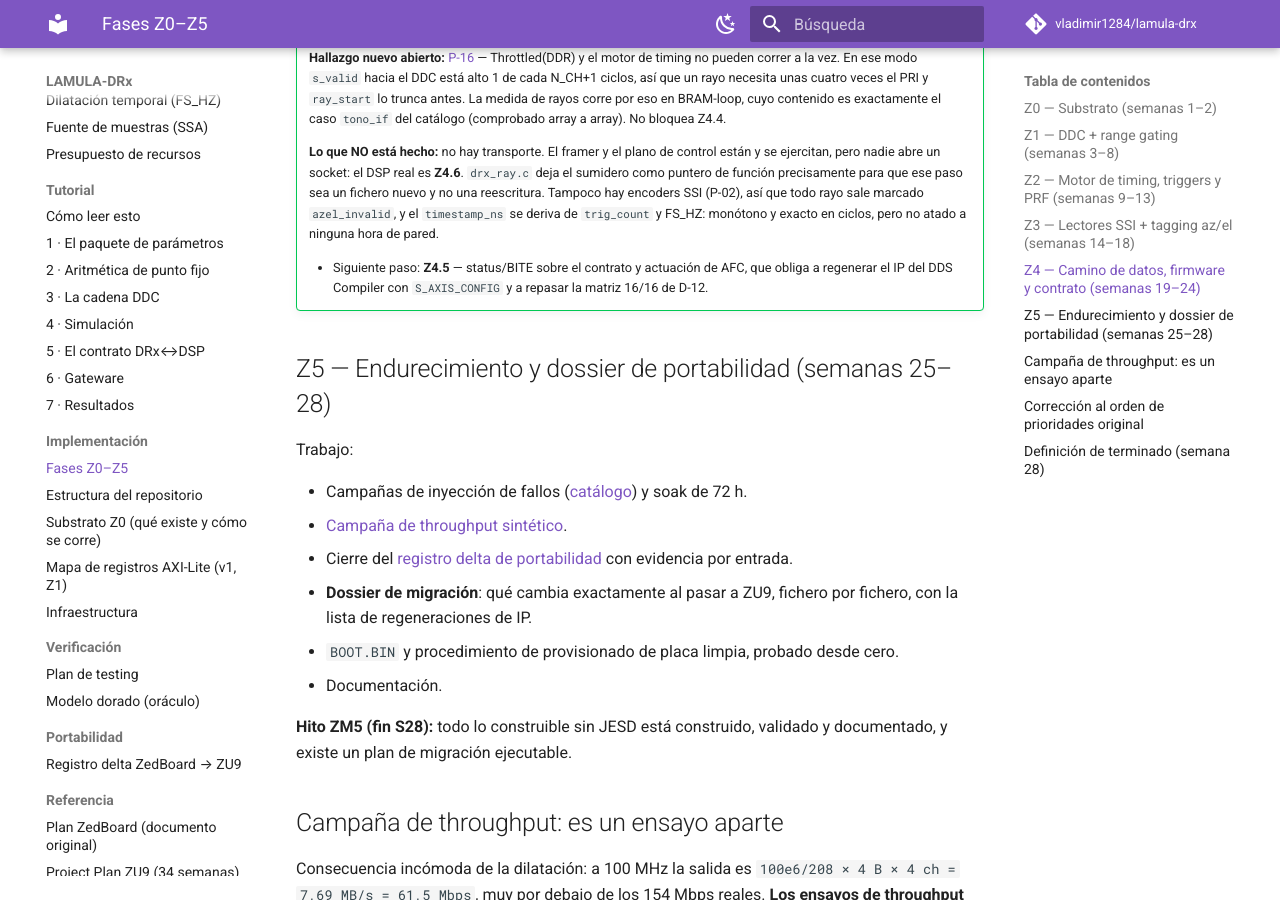
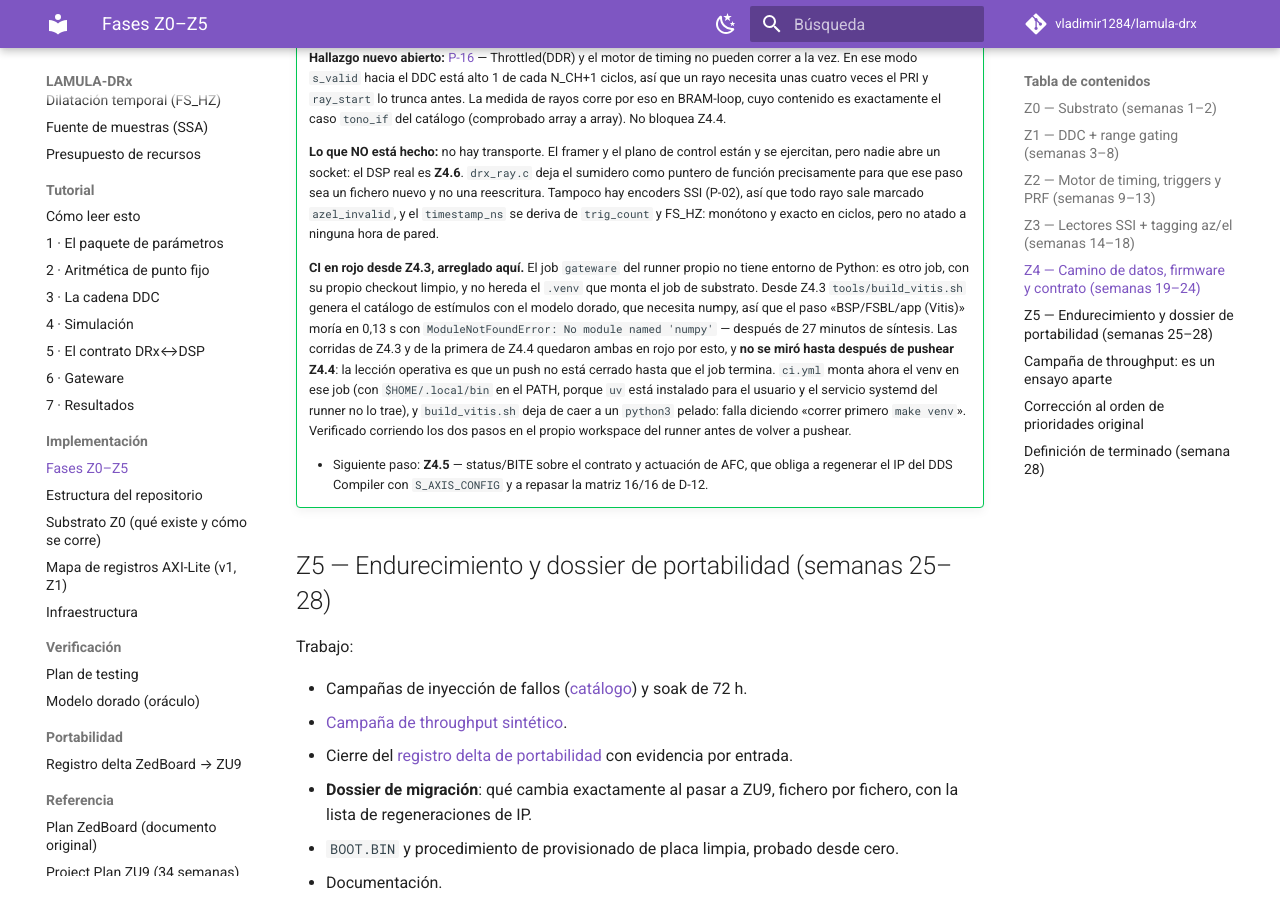
Before and after one commit to vladimir1284/lamula-drx, an MkDocs documentation site: the page built from docs/implementacion/fases.md, in a window 1280 px wide and 900 px high, scrolled down 31087 px. Built offline with MkDocs 1.6.1 and Material for MkDocs 9.7.7, drawn with Linux system fonts in a browser that asks for light colours; comment, search, counter and statistics services are not loaded.

Commit message:
ci: montar el venv en el job de gateware
El job `gateware` corre en el runner propio, con su propio checkout
limpio, y no hereda el `.venv` que monta el job de substrato. Desde Z4.3
`tools/build_vitis.sh` genera el catalogo de estimulos con el modelo
dorado, que necesita numpy, asi que el paso "BSP/FSBL/app (Vitis)" moria
en 0,13 s con `ModuleNotFoundError: No module named 'numpy'` -- despues
de 27 minutos de sintesis.

Las corridas de Z4.3 y la primera de Z4.4 quedaron las dos en rojo por
esto y no se miro hasta despues de pushear Z4.4.

`uv` esta instalado para el usuario y el servicio systemd del runner no
trae ~/.local/bin en el PATH, de ahi el export.

`build_vitis.sh` deja ademas de caer a un `python3` pelado cuando falta
el venv: el fallo salia como un ModuleNotFoundError en mitad de un
script que dice llamarse build_vitis, y parecia un problema de Vitis.
Ahora dice que hay que correr `make venv`.

Verificado corriendo `make venv`, `tools/build_vitis.sh zedboard` y
`tools/make_boot.sh zedboard` en el propio workspace del runner: los dos
pasos que fallaban pasan, BOOT.BIN sale reproducible.

Co-Authored-By: Claude Opus 5 <noreply@anthropic.com>

```diff
--- a/docs/implementacion/fases.md
+++ b/docs/implementacion/fases.md
@@ -1577,6 +1577,18 @@ Trabajo:
     encoders SSI (P-02), así que todo rayo sale marcado `azel_invalid`, y el `timestamp_ns` se deriva
     de `trig_count` y FS_HZ: monótono y exacto en ciclos, pero no atado a ninguna hora de pared.
 
+    **CI en rojo desde Z4.3, arreglado aquí.** El job `gateware` del runner propio no tiene entorno
+    de Python: es otro job, con su propio checkout limpio, y no hereda el `.venv` que monta el job
+    de substrato. Desde Z4.3 `tools/build_vitis.sh` genera el catálogo de estímulos con el modelo
+    dorado, que necesita numpy, así que el paso «BSP/FSBL/app (Vitis)» moría en 0,13 s con
+    `ModuleNotFoundError: No module named 'numpy'` — después de 27 minutos de síntesis. Las corridas
+    de Z4.3 y de la primera de Z4.4 quedaron ambas en rojo por esto, y **no se miró hasta después de
+    pushear Z4.4**: la lección operativa es que un push no está cerrado hasta que el job termina.
+    `ci.yml` monta ahora el venv en ese job (con `$HOME/.local/bin` en el PATH, porque `uv` está
+    instalado para el usuario y el servicio systemd del runner no lo trae), y `build_vitis.sh` deja
+    de caer a un `python3` pelado: falla diciendo «correr primero `make venv`». Verificado corriendo
+    los dos pasos en el propio workspace del runner antes de volver a pushear.
+
     - Siguiente paso: **Z4.5** — status/BITE sobre el contrato y actuación de AFC, que obliga a
       regenerar el IP del DDS Compiler con `S_AXIS_CONFIG` y a repasar la matriz 16/16 de D-12.
 
```
Also changed, not shown: 2 other files.
